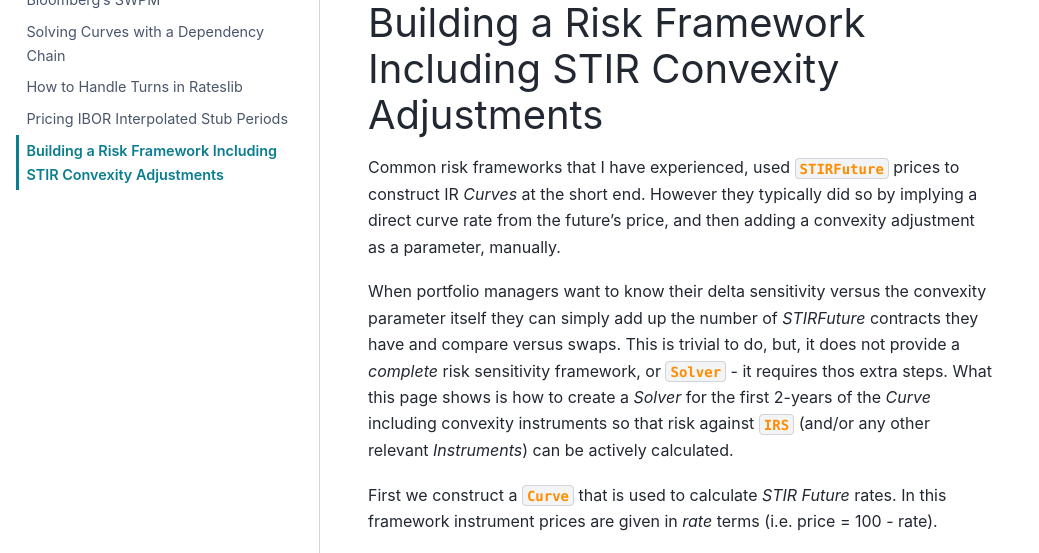
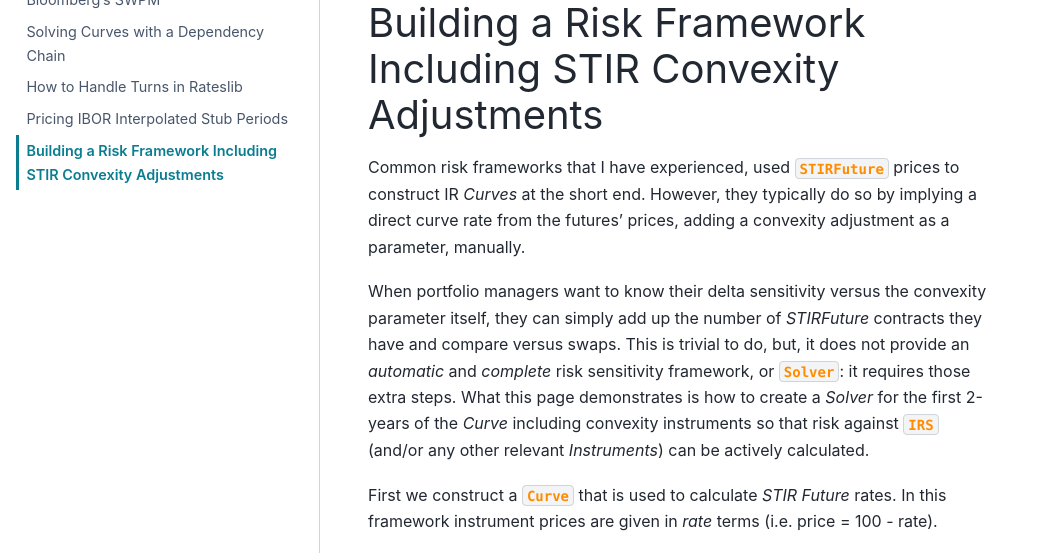
Before and after one commit to attack68/rateslib, a Sphinx documentation site: the page built from docs/source/z_convexityrisk.rst, in a window 1280 px wide and 1400 px high. Shown: the part 247-800 px from the top of the window, without its empty margins (0-1039 px from the left). Built offline with Sphinx 7.4.7 and the PyData theme 0.15.4, drawn with Linux system fonts in a browser that asks for light colours; comment, search, counter and statistics services are not loaded; some of the changed text lies outside the part shown; grey boxes are pictures that could not be loaded.

Commit message:
DOC: additional info

```diff
--- a/docs/source/z_convexityrisk.rst
+++ b/docs/source/z_convexityrisk.rst
@@ -14,15 +14,15 @@ Building a Risk Framework Including STIR Convexity Adjustments
 ****************************************************************
 
 Common risk frameworks that I have experienced, used :class:`~rateslib.instruments.STIRFuture`
-prices to construct IR *Curves* at the short end. However they typically did so by implying a
-direct curve rate from the future's price, and then adding a convexity adjustment as a parameter,
+prices to construct IR *Curves* at the short end. However, they typically do so by implying a
+direct curve rate from the futures' prices, adding a convexity adjustment as a parameter,
 manually.
 
-When portfolio managers want to know their delta sensitivity versus the convexity parameter itself
+When portfolio managers want to know their delta sensitivity versus the convexity parameter itself,
 they can simply add up the number of *STIRFuture* contracts they have and compare versus swaps. This
-is trivial to do, but, it does not provide a *complete* risk sensitivity framework, or
-:class:`~rateslib.solver.Solver` - it requires thos extra steps. What this page shows is how to
-create a *Solver* for the first 2-years of the
+is trivial to do, but, it does not provide an *automatic* and *complete* risk sensitivity
+framework, or :class:`~rateslib.solver.Solver`: it requires those extra steps. What this
+page demonstrates is how to create a *Solver* for the first 2-years of the
 *Curve* including convexity instruments so that risk against :class:`~rateslib.instruments.IRS`
 (and/or any other relevant *Instruments*) can be actively calculated.
 
@@ -49,7 +49,8 @@ In this framework instrument prices are given in *rate* terms (i.e. price = 100
        id="stir",
    )
 
-Next we define the instruments and construct the risk framework *Solver*.
+Next we define the instruments and construct the risk framework *Solver*. These *Instruments* are
+the next 8 quarterly IMM 3M SOFR futures as of 2nd November 2023.
 
 .. ipython:: python
 
@@ -71,15 +72,21 @@ Next we define the instruments and construct the risk framework *Solver*.
        id="STIRF"
    )
 
-This *Solver* calculates risk sensitivities against SOFR future rates. It can be used
+This *Solver* calculates risk sensitivities against these SOFR future rates. It can be used
 to risk SOFR futures directly or risk :class:`~rateslib.instruments.IRS` that have been
 mapped specifically to use the *"stir"* curve. This is not entirely accurate because *IRS* should be
 priced from a convexity adjusted *IRS* curve.
+
+Consider below creating a long *STIR Future* position in 1000 lots (at $25 per lot per BP) and
+analysing the *delta* risk sensitivity.
 
 .. ipython:: python
 
    stirf = STIRFuture(dt(2024, 9, 18), dt(2024, 12, 18), spec="sofr3mf", curves="stir", contracts=1000)
    stirf.delta(solver=stir_solver)
+
+Next consider receiving an *IRS* as measured over the same dates in an equivalent contract notional
+of 1bn USD.
 
 .. ipython:: python
 
```
